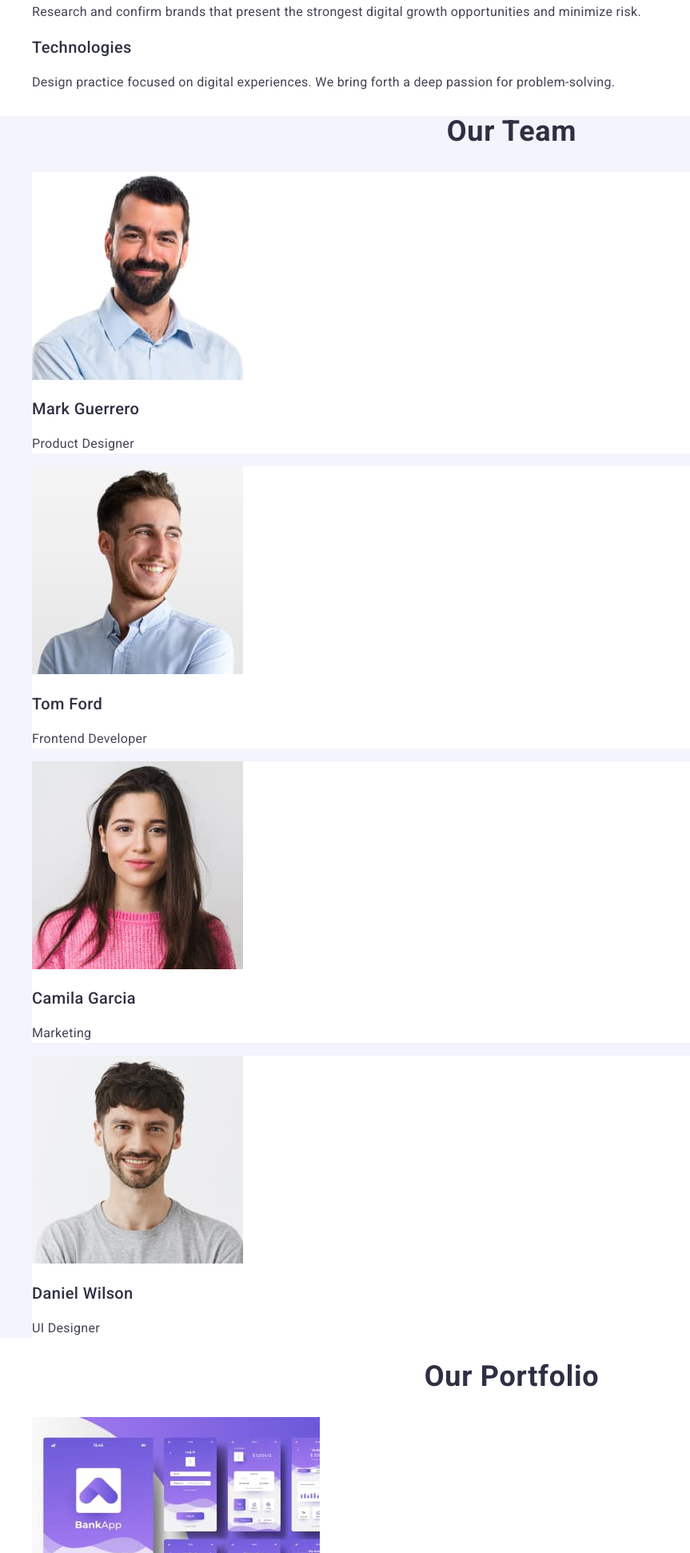
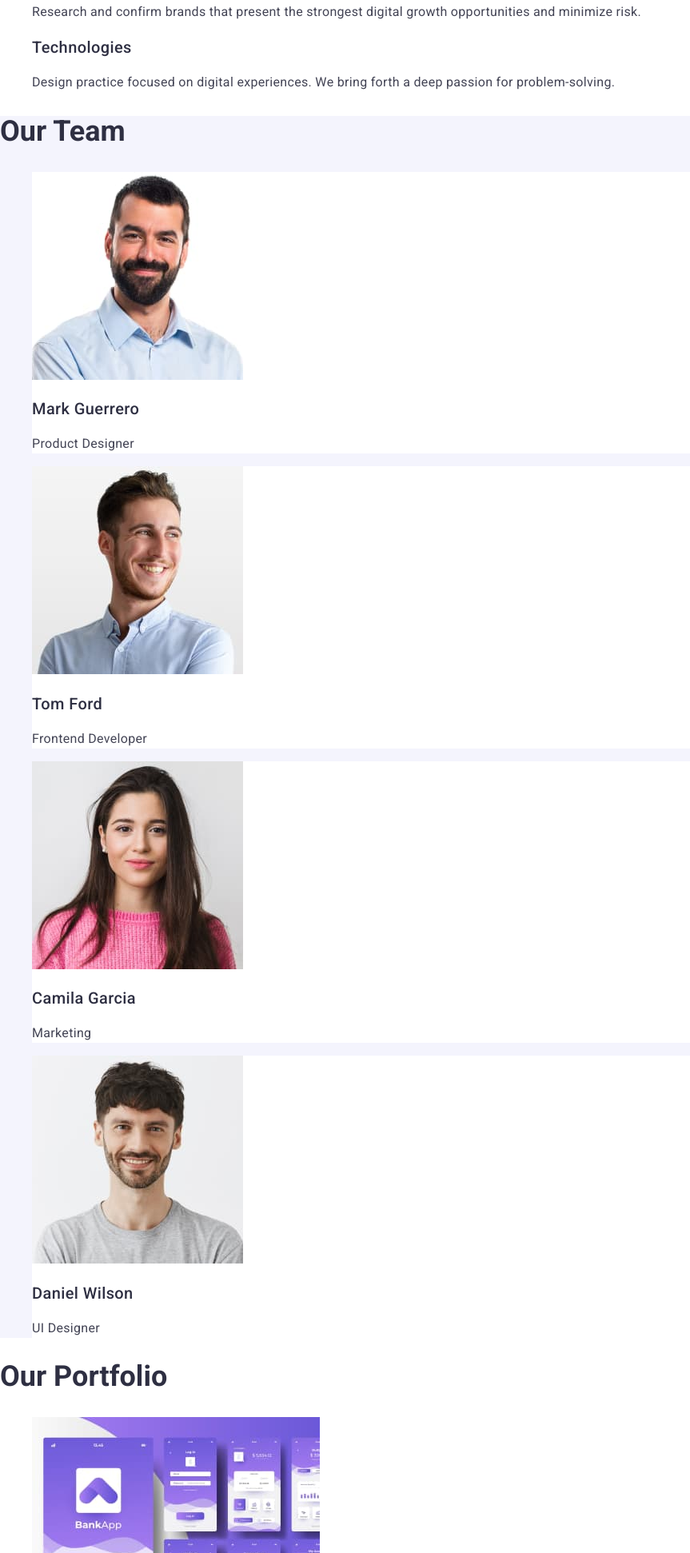
Before and after one commit to anemononame/goit-markup-hw-02, a plain HTML site: page index.html in a window 1280 px wide. Shown: the part 593-2535 px from the top of the page at 80% size, without its empty margins (0-863 px from the left). Drawn offline with nearby package versions, Linux system fonts and the light colour scheme.

Commit message:
Update index.html

```diff
--- a/index.html
+++ b/index.html
@@ -80,7 +80,7 @@
         </ul>
         </section>
         <section class="team">
-        <h2 class="title-h2">Our Team</h2>
+        <h2 class="title-h">Our Team</h2>
         <ul>
             <li class="menu">
                 <img class="menu-img" src="./images/mark.jpg" width="264" alt="Product Designer">
@@ -105,7 +105,7 @@
         </ul>
         </section>
         <section class="portfolio">
-            <h2 class="title-h2">Our Portfolio</h2>
+            <h2 class="title-h">Our Portfolio</h2>
             <ul>
                 <li class="menu">
                     <img class="menu-img" src="./images/banking-app.jpg" width="360" alt="banking app">
```
